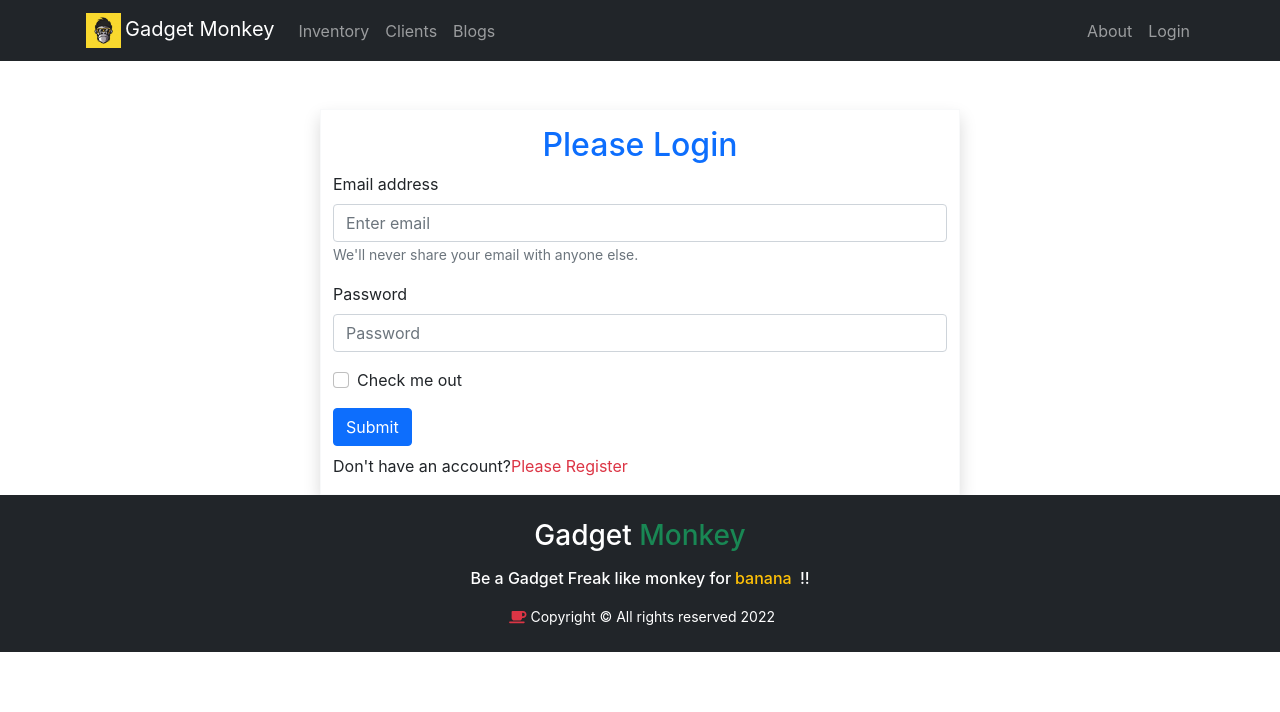
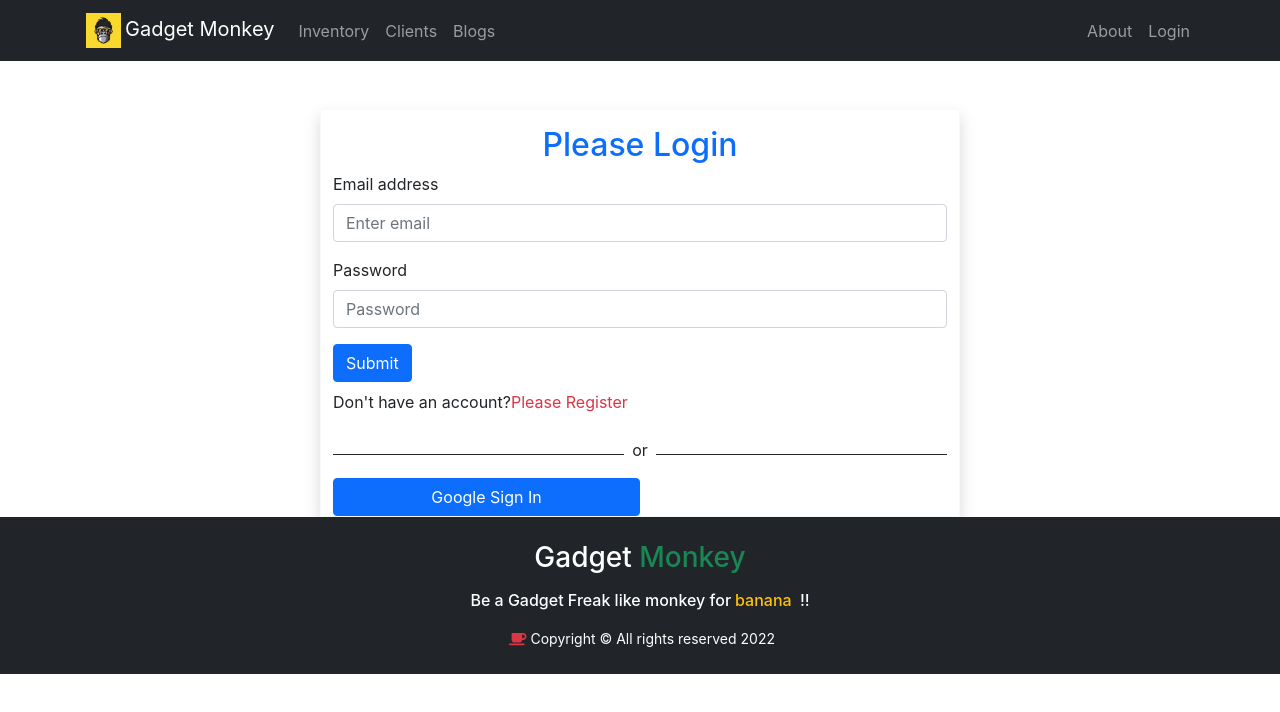
Before and after one commit to MrRonnie/Warehouse-Management-Client, a React (Create React App) app: page /login in a window 1280 px wide. Shown: the top 712 px of the page. Built offline with nearby package versions, Linux system fonts and the light colour scheme; no server answers.

Commit message:
social login setup

```diff
--- a/src/components/Login/Login/Login.js
+++ b/src/components/Login/Login/Login.js
@@ -3,6 +3,7 @@ import { Button, Form } from "react-bootstrap";
 import { useSignInWithEmailAndPassword } from "react-firebase-hooks/auth";
 import { Link, useLocation, useNavigate } from "react-router-dom";
 import auth from "../../../firebase.init";
+import SocialLogin from "../SocialLogin/SocialLogin";
 
 const Login = () => {
   const emailRef = useRef("");
@@ -43,9 +44,6 @@ const Login = () => {
             placeholder="Enter email"
             required
           />
-          <Form.Text className="text-muted">
-            We'll never share your email with anyone else.
-          </Form.Text>
         </Form.Group>
         <Form.Group className="mb-3" controlId="formBasicPassword">
           <Form.Label>Password</Form.Label>
@@ -56,9 +54,7 @@ const Login = () => {
             required
           />
         </Form.Group>
-        <Form.Group className="mb-3" controlId="formBasicCheckbox">
-          <Form.Check type="checkbox" label="Check me out" />
-        </Form.Group>
+
         <Button onClick={handleSubmit} variant="primary" type="submit">
           Submit
         </Button>
@@ -73,6 +69,7 @@ const Login = () => {
           Please Register
         </Link>
       </p>
+      <SocialLogin></SocialLogin>
     </div>
   );
 };
--- /dev/null
+++ b/src/components/Login/SocialLogin/SocialLogin.js
@@ -0,0 +1,16 @@
+import React from "react";
+
+const SocialLogin = () => {
+  return (
+    <div>
+      <div className="d-flex align-items-center">
+        <div style={{ height: "1px" }} className="bg-dark w-50"></div>
+        <p className="mt-2 px-2">or</p>
+        <div style={{ height: "1px" }} className="bg-dark w-50"></div>
+      </div>
+      <div className="btn btn-primary w-50">Google Sign In</div>
+    </div>
+  );
+};
+
+export default SocialLogin;
--- a/src/components/Shared/Header/Header.js
+++ b/src/components/Shared/Header/Header.js
@@ -34,7 +34,12 @@ const Header = () => {
                 About
               </Nav.Link>
               {user ? (
-                <button onClick={handleSignOut}>Sign out</button>
+                <button
+                  className="btn btn-link text-white text-decoration-none"
+                  onClick={handleSignOut}
+                >
+                  Sign out
+                </button>
               ) : (
                 <Nav.Link as={Link} to="/login">
                   Login
```
